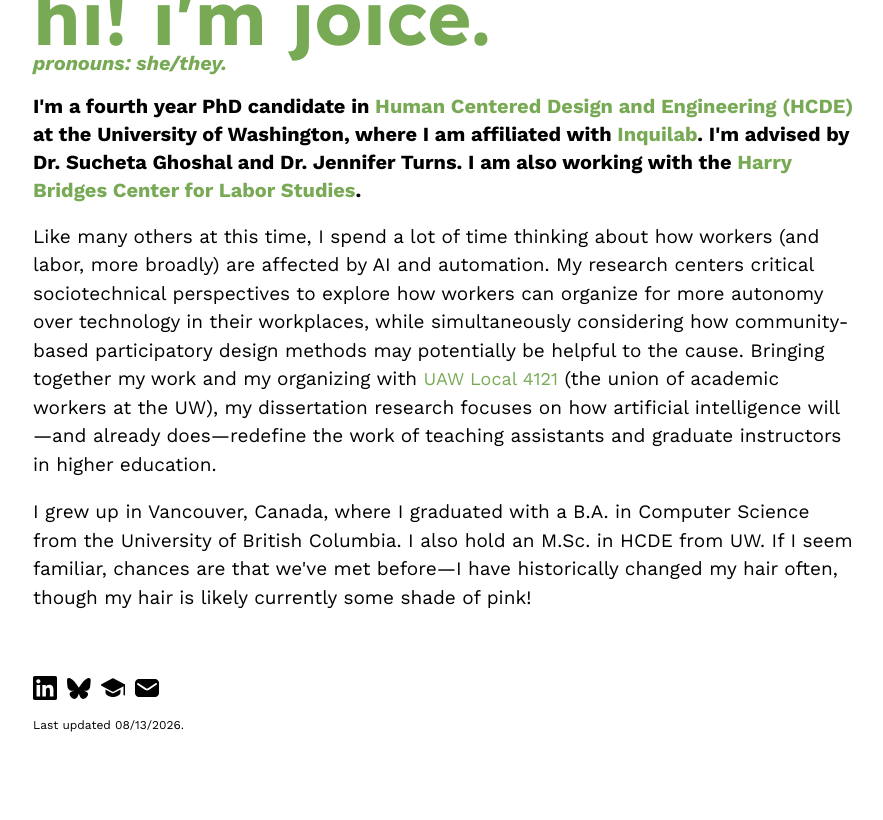
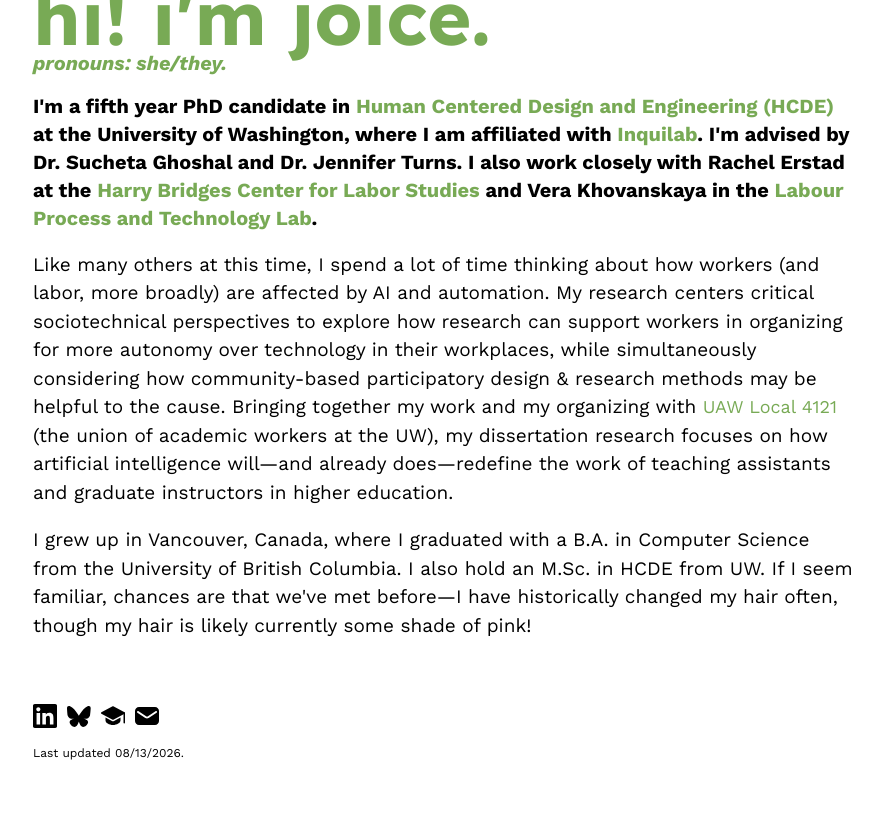
Before and after one commit to joitng/joitng.github.io, a Jekyll site: the page built from index.html, in a window 1280 px wide. Shown: the part 297-1117 px from the top of the page, without its empty margins (195-1078 px from the left). Built offline with Jekyll 4.4.1, drawn with Linux system fonts in a browser that asks for light colours; before the commit the page ends 1089 px from its top, so only the background shows below that.

Commit message:
update year and paper info

```diff
--- a/index.html
+++ b/index.html
@@ -13,10 +13,10 @@
     <div id="top-links">
         <h4 class="subtitle">pronouns: she/they.</h4>
     </div>
-    <h4>I'm a fourth year PhD candidate in <a href="https://www.hcde.washington.edu/">Human Centered Design and Engineering (HCDE)</a> at the University of Washington, where I am affiliated with <a href="https://inquilab.cc/">Inquilab</a>.
-        I'm advised by Dr. Sucheta Ghoshal and Dr. Jennifer Turns. I am also working with the <a href="https://labor.washington.edu/">Harry Bridges Center for Labor Studies</a>.</h4>
+    <h4>I'm a fifth year PhD candidate in <a href="https://www.hcde.washington.edu/" target="_blank">Human Centered Design and Engineering (HCDE)</a> at the University of Washington, where I am affiliated with <a href="https://inquilab.cc/" target="_blank">Inquilab</a>.
+        I'm advised by Dr. Sucheta Ghoshal and Dr. Jennifer Turns. I also work closely with Rachel Erstad at the <a href="https://labor.washington.edu/" target="_blank">Harry Bridges Center for Labor Studies</a> and Vera Khovanskaya in the <a href="https://labourlab.ca/">Labour Process and Technology Lab</a>.</h4>
     <p>Like many others at this time, I spend a lot of time thinking about how workers (and labor, more broadly) are affected by AI and automation.
-        My research centers critical sociotechnical perspectives to explore how workers can organize for more autonomy over technology in their workplaces, while simultaneously considering how community-based participatory design methods may potentially be helpful to the cause.
+        My research centers critical sociotechnical perspectives to explore how research can support workers in organizing for more autonomy over technology in their workplaces, while simultaneously considering how community-based participatory design & research methods may be helpful to the cause.
         Bringing together my work and my organizing with <a href="https://uaw4121.org/">UAW Local 4121</a> (the union of academic workers at the UW), my dissertation research focuses on how artificial intelligence will—and already does—redefine the work of teaching assistants and graduate instructors in higher education.
     </p>
     <p>I grew up in Vancouver, Canada, where I graduated with a B.A. in Computer Science from the University of British Columbia. I also hold an M.Sc. in HCDE from UW.
```
Also changed, not shown: papers.md (+2 -0 lines).
